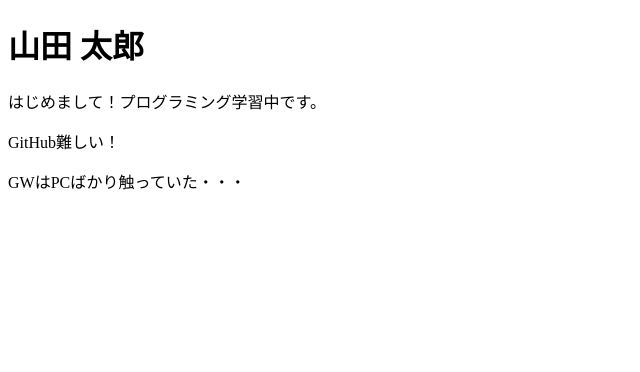
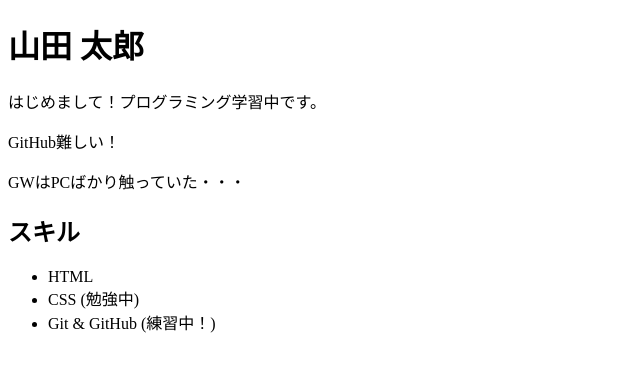
Before and after one commit to YuichiMukai-tma/my-profile, a plain HTML site: page index.html in a window 1280 px wide. Shown: the whole page, without its empty margins (0-640 px from the left). Drawn offline with Linux system fonts and the light colour scheme.

Commit message:
スキルセクション追加

```diff
--- a/index.html
+++ b/index.html
@@ -9,4 +9,10 @@
   <p>GitHub難しい！</p>
   <p>GWはPCばかり触っていた・・・</p>
 </body>
+<h2>スキル</h2>
+<ul>
+  <li>HTML</li>
+  <li>CSS (勉強中)</li>
+  <li>Git & GitHub (練習中！)</li>
+</ul>
 </html>
```
